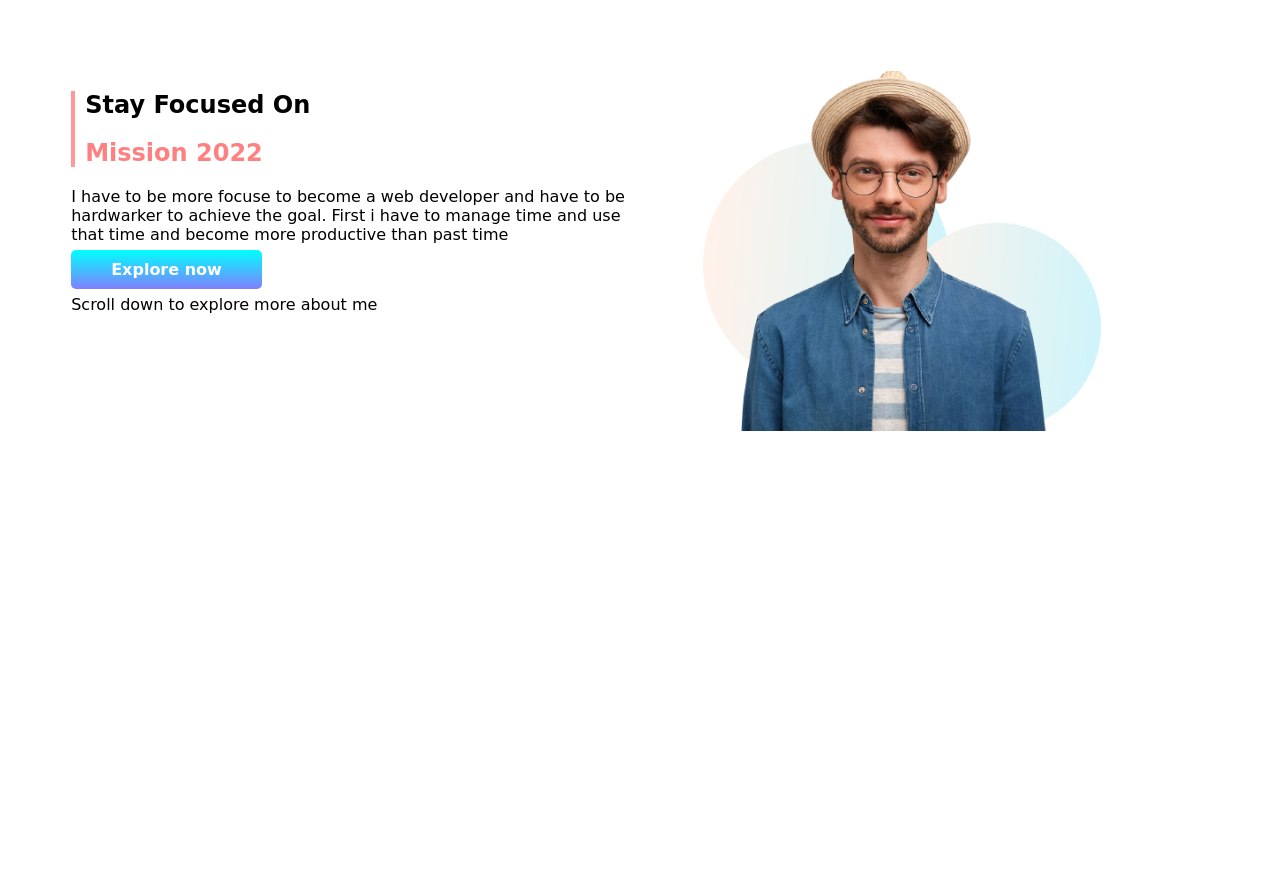
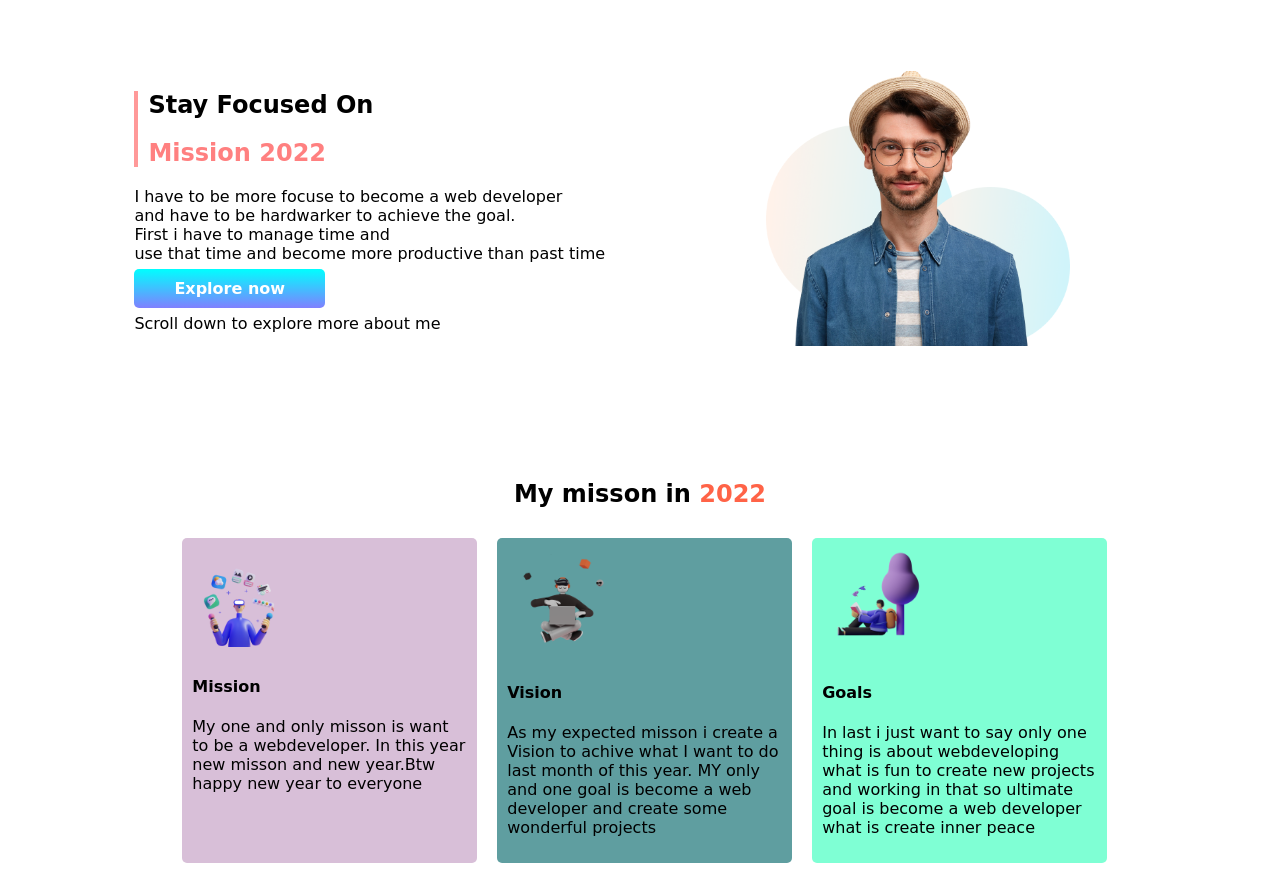
Before and after one commit to 6epotato/assignment1, a plain HTML site: page index.html in a window 1280 px wide. Before the commit the page ends 800 px from the top, so only its background shows below. Drawn offline with Linux system fonts and the light colour scheme; a web font is replaced by a local one.

Commit message:
add something

```diff
--- a/index.html
+++ b/index.html
@@ -23,11 +23,14 @@
                 </div>
                 <div>
                     <p>
-                        I have to be more focuse to become a web developer
-                        and have to be hardwarker to achieve the goal. First i have to
-                        manage time and use that time and become more productive than past time
+                        I have to be more focuse to become a web developer <br>
+                        and have to be hardwarker to achieve the goal.<br> First i have to
+                        manage time and <br> use that time and become more productive than past time
                     </p>
                     <a class="link-button" target="blank" href="https://github.com/6epotato">Explore now</a>
+
+                </div>
+                <div>
                     <p>Scroll down to explore more about me</p>
                 </div>
             </div>
@@ -39,6 +42,48 @@
         </div>
 
     </section>
+    <section>
+        <h1 class="misson-2022">
+            My misson in <span class="tomato-color">2022</span>
+        </h1>
+        <div class="flex-container">
+            <div class="flex1">
+                <div class="illu1">
+                    <img src="images/illustrators/illustrator-1.png" alt="">
+
+                    <h4>Mission</h4>
+                    <p>
+                        My one and only misson is want to be a webdeveloper.
+                        In this year new misson and new year.Btw happy new year to everyone
+                    </p>
+                </div>
+            </div>
+
+            <div class="flex2">
+                <div class="illu2">
+                    <img src="images/illustrators/illustrator-2.png" alt="">
+                    <h4>Vision</h4>
+                    <p>
+                        As my expected misson i create a Vision to achive what I
+                        want to do last month of this year. MY only and one goal is become
+                        a web developer and create some wonderful projects
+                    </p>
+                </div>
+            </div>
+            <div class="flex3">
+                <div class="illu3">
+                    <img src="images/illustrators/illustrator-3.png" alt="">
+                    <h4>Goals</h4>
+                    <p>
+                        In last i just want to say only one thing is about webdeveloping
+                        what is fun to create new projects and working in that
+                        so ultimate goal is become a web developer what is create inner peace
+
+                    </p>
+                </div>
+            </div>
+        </div>
+    </section>
 
 </body>
 
--- a/style.css
+++ b/style.css
@@ -10,14 +10,15 @@ body{
 }
 .flexbox-container{
     display: flex;
+    margin-bottom: 130px;
 }
 .half-width{
     width: 50%;
-    padding-left: 5%;
+    padding-left: 10%;
     padding-top: 5%;
 }
 .half-width img{
-    width: 70%;
+    width: 60%;
 }
 .first-color{
     color: #ff8080;
@@ -29,4 +30,46 @@ body{
     color: white;
     font-weight: 700;
     border-radius: 5px;
+
 }
+.misson-2022{
+    text-align: center;
+}
+.tomato-color{
+    color: tomato;
+}
+.flex-container{
+    display: flex;
+    padding-left: 13%;
+
+}
+.illu1 img{
+    width: 40%;
+}
+.illu2 img{
+    width: 40%;
+}
+.illu3 img{
+    width: 40%;
+}
+.flex1{
+    background-color: thistle;
+    padding: 10px;
+    max-width: 25%;
+    border-radius: 5px;
+    margin: 10px;
+}
+.flex2{
+    background-color: cadetblue;
+    padding: 10px;
+    max-width: 25%;
+    border-radius: 5px;
+    margin: 10px;
+}
+.flex3{
+    background-color: aquamarine;
+    padding: 10px;
+    max-width: 25%;
+    border-radius: 5px;
+    margin: 10px;
+}
```
